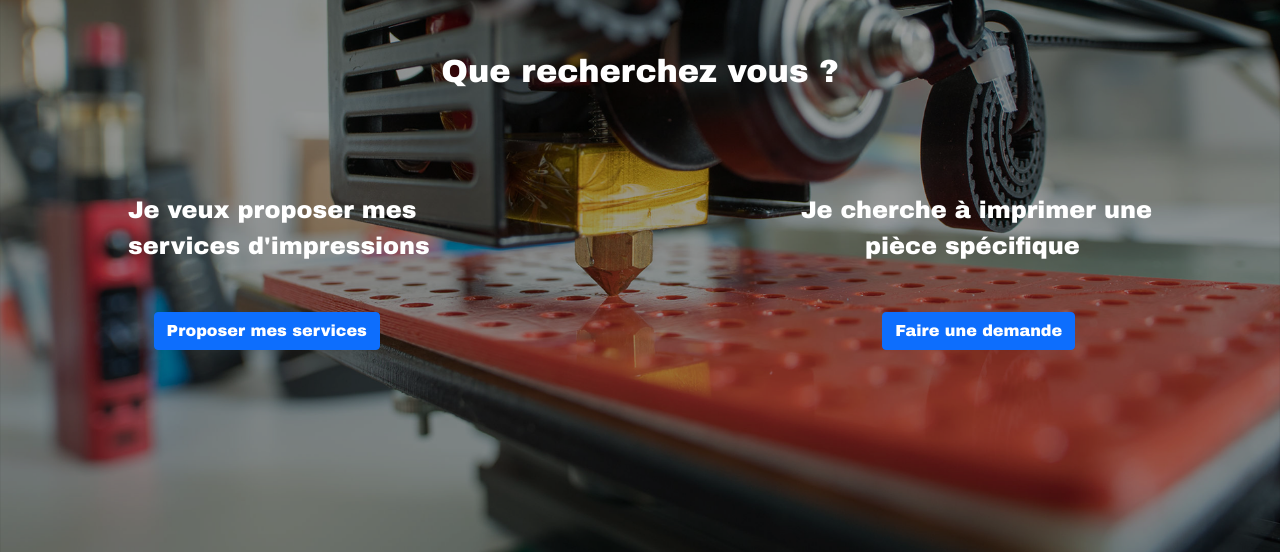
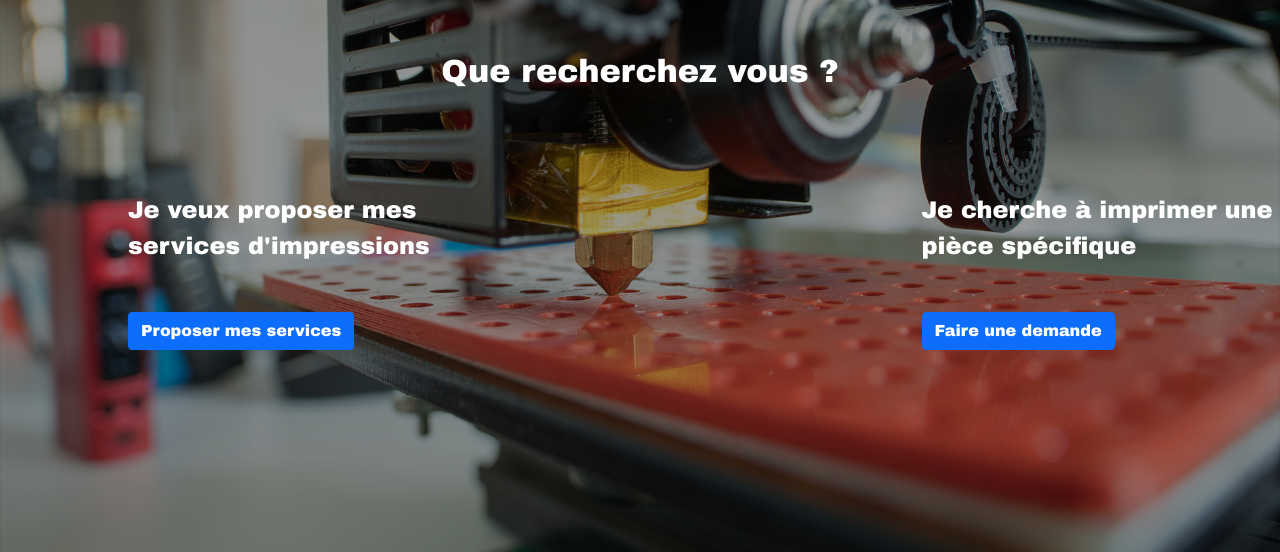
Before and after one commit to Munozmu/3d-hub, a PHP site: page / in a window 1280 px wide. Shown: the part 248-800 px from the top of the page. Run offline with PHP 8.4, Linux system fonts and the light colour scheme; some libraries are stand-ins or nearby versions.

Commit message:
changement de position de certains éléments

```diff
--- a/CSS.css
+++ b/CSS.css
@@ -63,18 +63,18 @@
     color:white;
     font-size: 150%;
     font-family: arial black;
-    top: 55%; right: 10%;
+    top: 55%; left:72%;
 }
 .bouton1 {
     position:fixed;
     top:70%;
-    left:12%;
+    left:10%;
     font-family: arial black;
 }
 .bouton2 {
     position:fixed;
     top:70%;
-    right:16%;
+    left:72%;
     font-family: arial black;
 }
 
--- a/index.html
+++ b/index.html
@@ -65,7 +65,7 @@
 
 <div class="question">Que recherchez vous ?</div>
 <div class="proposition1">Je veux proposer mes<br>services d'impressions</div>
-<div class="proposition2">Je cherche à imprimer une<br>&nbsp;&nbsp;&nbsp;&nbsp;&nbsp;&nbsp;&nbsp;&nbsp;pièce spécifique</div>
+<div class="proposition2">Je cherche à imprimer une<br>pièce spécifique</div>
 <div class="bouton1" ><a class="btn btn-primary">Proposer mes services</a></div>
 <div class="bouton2" ><a class="btn btn-primary">Faire une demande</a></div>
 
```
